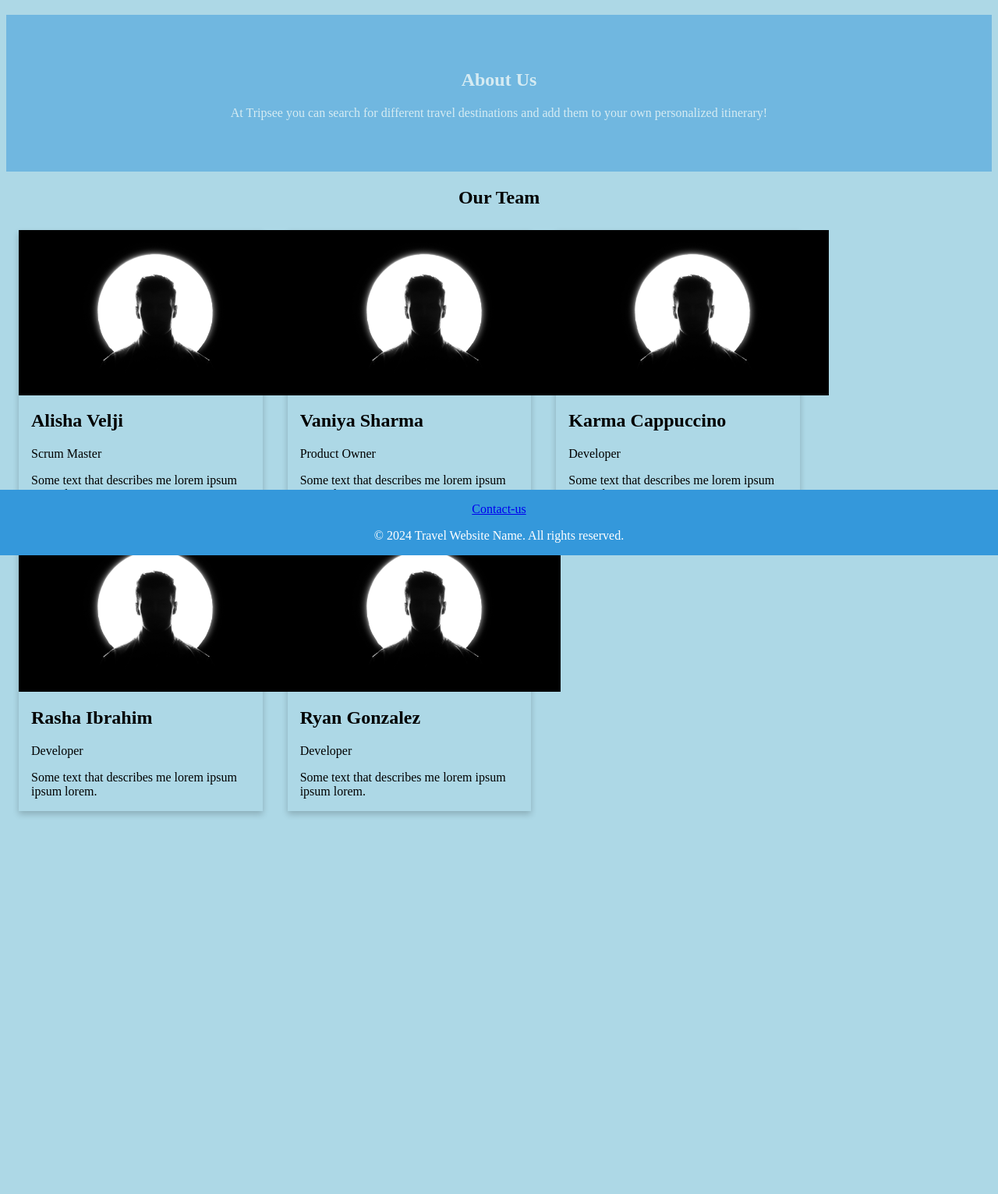
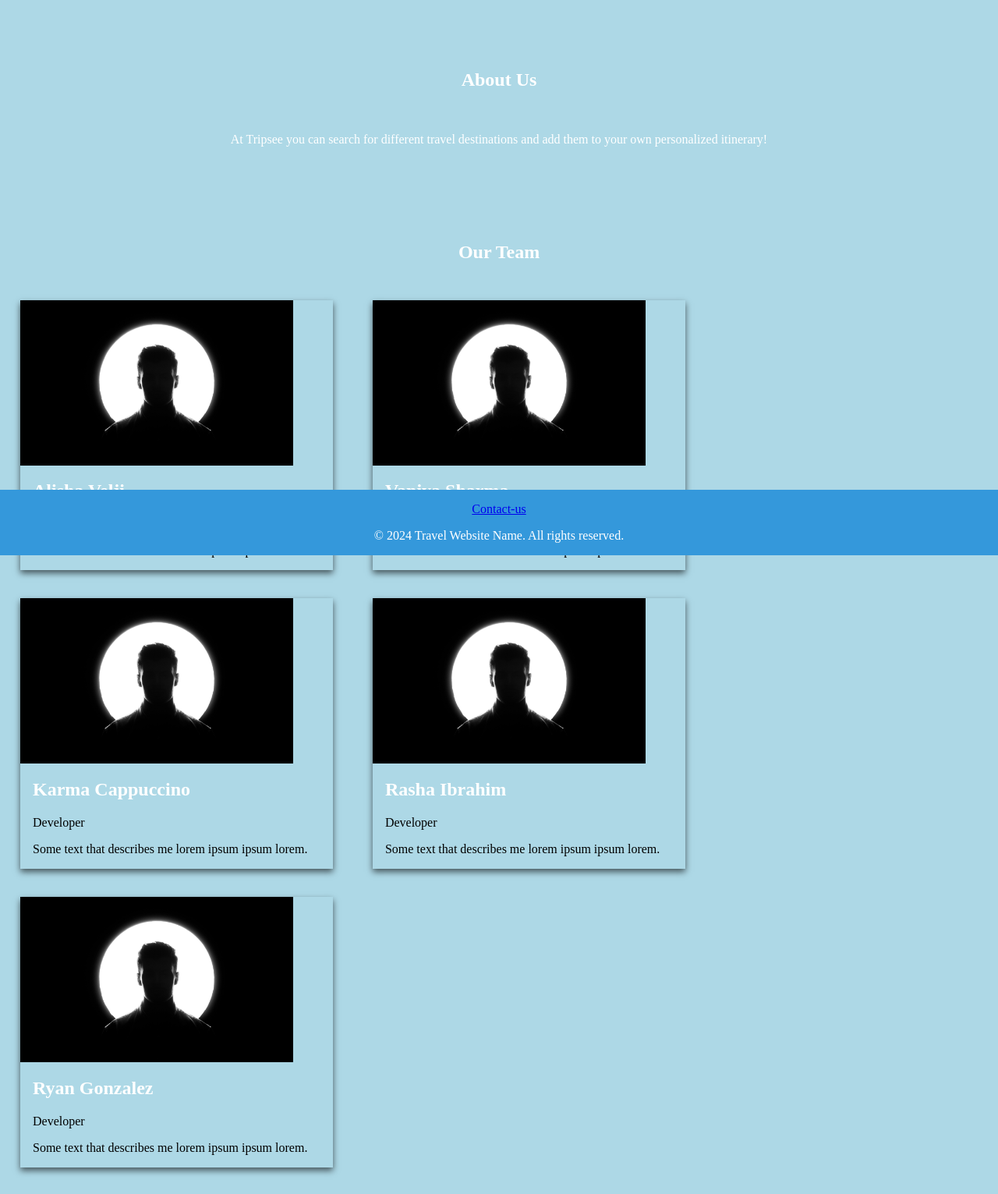
Before and after one commit to VaniyaSharma/Itsy_Bitsy_Studios, a Django app: page /aboutus/ in a window 1280 px wide. Shown: the part 88-1619 px from the top of the page at 78% size. Before the commit the page ends 1135 px from the top, so only its background shows below. Run offline with Django 4.2, Linux system fonts and the light colour scheme.

Commit message:
Updated CSS

```diff
--- a/travel_project/travel_app/static/aboutusStyle.css
+++ b/travel_project/travel_app/static/aboutusStyle.css
@@ -1,35 +1,28 @@
-*, *:before, *:after {
-  box-sizing: inherit;
-}
-
 .column {
-  margin: auto;
   float: left;
-  width: 26%;
+  width: 33.3%;
+  margin-right: 15px;
+  margin-bottom: 16px;
   padding: 0 8px;
 }
 
-.card {
-  box-shadow: 0 4px 8px 0 rgba(0, 0, 0, 0.2);
-  margin: 8px;
+.au-card {
+  box-shadow: 0 4px 8px 0 rgba(0, 0, 0, 0.6);
+  margin: 10px;
 }
 
-.about_us {
+.about {
   padding: 50px;
   text-align: center;
-  background-color: #3498db;
-  opacity: 0.5;
   color: white;
 }
 
-.container {
+.containerr {
   padding: 0 16px;
-
 }
 
-.container::after, .row::after {
+.containerr::after, .roww::after {
   content: "";
   clear: both;
-  display: flex;
-  justify-content: center;
+  display: table;
 }
--- a/travel_project/travel_app/templates/aboutus.html
+++ b/travel_project/travel_app/templates/aboutus.html
@@ -6,18 +6,20 @@
 {% block content %}
   <main>
     <link rel="stylesheet" href="{% static 'aboutusStyle.css' %}">
-    <div class="about_us">
-      <h2 style="text-align: center">About Us</h2>
-      <p style="text-align:center">At Tripsee you can search for different travel destinations and add them to your own personalized itinerary!</p>
+    <div class="about">
+      <h2 style="text-align: center; color:white" >About Us</h2><br>
+      <p style="text-align:center" style="color:white">At Tripsee you can search for different travel destinations and add them to your own personalized itinerary!</p>
+      <br><br>
     </div>
 
-    <h2 style="text-align:center">Our Team</h2>
-    <div class="row">
+    <h2 style="text-align:center; color:white">Our Team</h2>
+    <br>
+    <div class="roww">
       <div class="column">
-        <div class="card">
+        <div class="au-card">
           <img src="/static/images/contact_placeholder.jpg" style="width:350px" style="height:350px">
-          <div class="container">
-            <h2>Alisha Velji</h2>
+          <div class="containerr">
+            <h2 style="color:white">Alisha Velji</h2>
             <p class="title">Scrum Master</p>
             <p>Some text that describes me lorem ipsum ipsum lorem.</p>
           </div>
@@ -25,10 +27,10 @@
       </div>
 
       <div class="column">
-        <div class="card">
+        <div class="au-card">
           <img src="/static/images/contact_placeholder.jpg" style="width:350px" style="height:350px">
-          <div class="container">
-            <h2>Vaniya Sharma</h2>
+          <div class="containerr">
+            <h2 style="color:white">Vaniya Sharma</h2>
             <p class="title">Product Owner</p>
             <p>Some text that describes me lorem ipsum ipsum lorem.</p>
           </div>
@@ -36,10 +38,10 @@
       </div>
 
       <div class="column">
-        <div class="card">
+        <div class="au-card">
           <img src="/static/images/contact_placeholder.jpg" style="width:350px" style="height:350px">
-          <div class="container">
-            <h2>Karma Cappuccino</h2>
+          <div class="containerr">
+            <h2 style="color:white">Karma Cappuccino</h2>
             <p class="title">Developer</p>
             <p>Some text that describes me lorem ipsum ipsum lorem.</p>
           </div>
@@ -47,10 +49,10 @@
       </div>
 
       <div class="column">
-        <div class="card">
+        <div class="au-card">
           <img src="/static/images/contact_placeholder.jpg" style="width:350px" style="height:350px">
-          <div class="container">
-            <h2>Rasha Ibrahim</h2>
+          <div class="containerr">
+            <h2 style="color:white">Rasha Ibrahim</h2>
             <p class="title">Developer</p>
             <p>Some text that describes me lorem ipsum ipsum lorem.</p>
           </div>
@@ -58,10 +60,10 @@
       </div>
 
       <div class="column">
-        <div class="card">
+        <div class="au-card">
           <img src="/static/images/contact_placeholder.jpg" style="width:350px" style="height:350px">
-          <div class="container">
-            <h2>Ryan Gonzalez</h2>
+          <div class="containerr">
+            <h2 style="color:white">Ryan Gonzalez</h2>
             <p class="title">Developer</p>
             <p>Some text that describes me lorem ipsum ipsum lorem.</p>
           </div>
```
